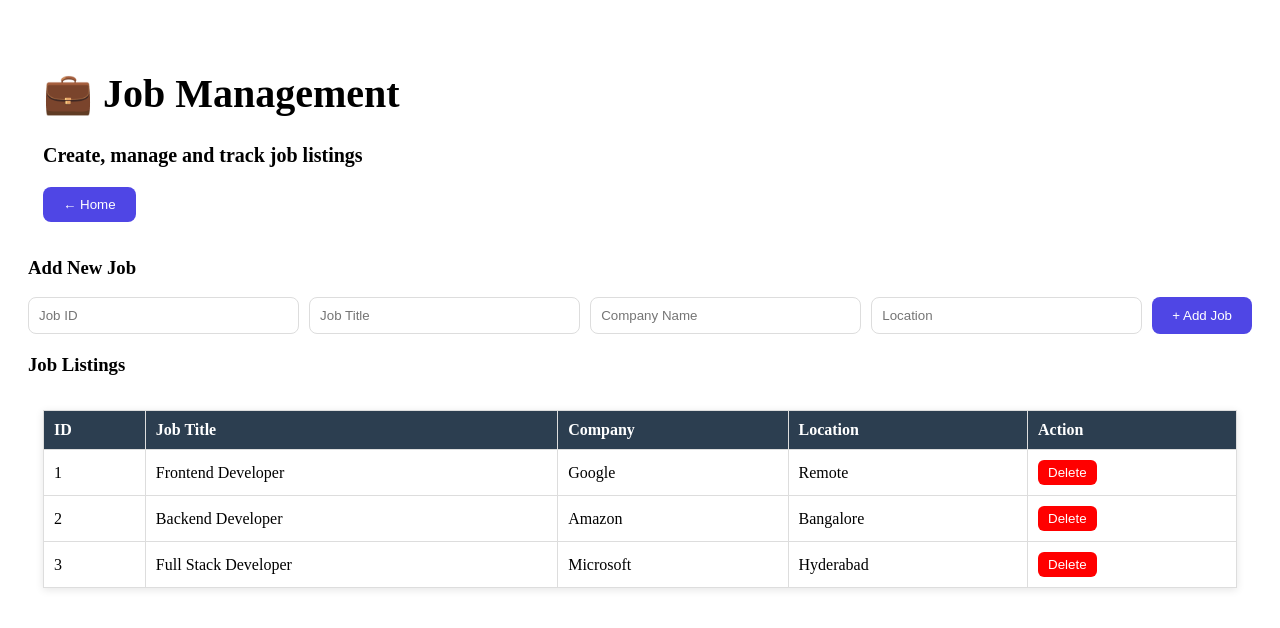
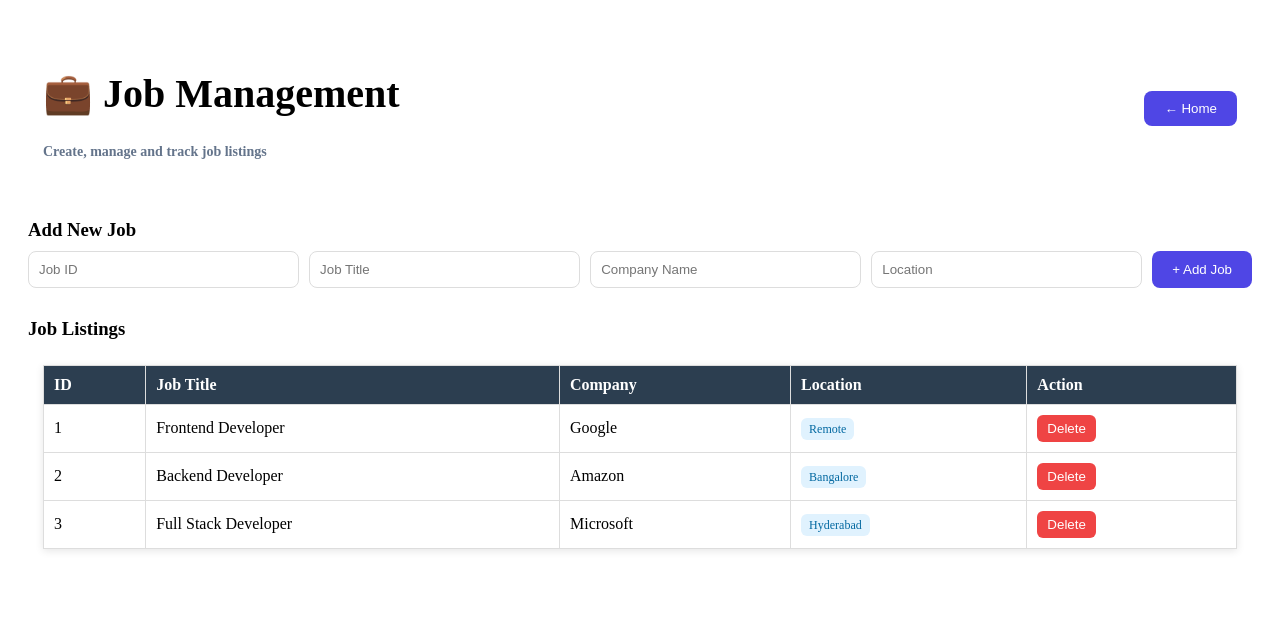
Before and after one commit to Vyasjayu/admin-dashboard, a Next.js app: page /jobs in a window 1280 px wide. Shown: the top 628 px of the page. Built offline with nearby package versions, Linux system fonts and the light colour scheme.

Commit message:
Update jobs.css

```diff
--- a/app/jobs/jobs.css
+++ b/app/jobs/jobs.css
@@ -38,6 +38,89 @@
 .card p {
   font-size: 22px;
   font-weight: bold;
+}
+.topbar {
+  display: flex;
+  justify-content: space-between;
+  align-items: center;
+  margin-bottom: 30px;
+}
+
+.subtitle {
+  color: #64748b;
+  font-size: 14px;
+}
+
+.section {
+  margin-top: 30px;
+}
+
+.section h3 {
+  margin-bottom: 10px;
+}
+
+.form-box {
+  display: flex;
+  gap: 10px;
+  flex-wrap: wrap;
+}
+
+.form-box input {
+  padding: 10px;
+  border-radius: 6px;
+  border: 1px solid #cbd5e1;
+}
+
+.add-btn {
+  background: #2563eb;
+  color: white;
+  border: none;
+  padding: 10px 16px;
+  border-radius: 6px;
+  cursor: pointer;
+}
+
+.add-btn:hover {
+  background: #1e40af;
+}
+
+.tableBox {
+  overflow-x: auto;
+}
+
+.table {
+  width: 100%;
+  border-collapse: collapse;
+}
+
+.table th, .table td {
+  padding: 10px;
+  border-bottom: 1px solid #e2e8f0;
+}
+
+.badge {
+  background: #e0f2fe;
+  color: #0369a1;
+  padding: 4px 8px;
+  border-radius: 6px;
+  font-size: 12px;
+}
+
+.delete-btn {
+  background: #ef4444;
+  color: white;
+  border: none;
+  padding: 6px 10px;
+  border-radius: 6px;
+  cursor: pointer;
+}
+
+.delete-btn:hover {
+  background: #dc2626;
+}
+
+.empty {
+  color: #94a3b8;
 }
 .back-btn {
   background: #4f46e5;
```
